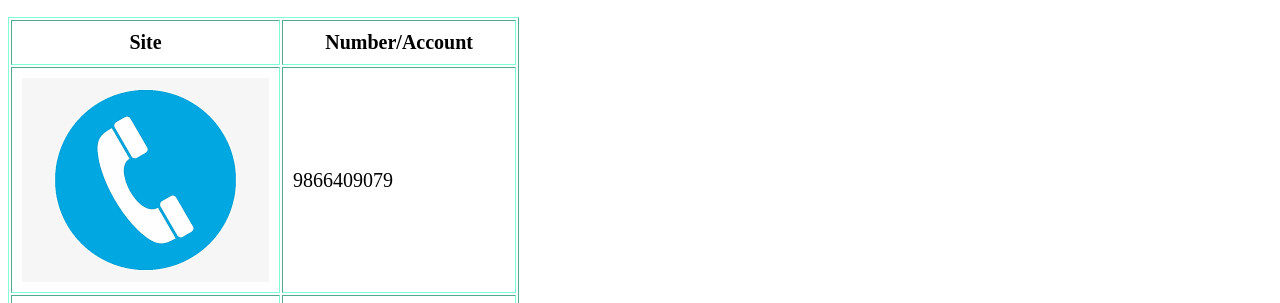
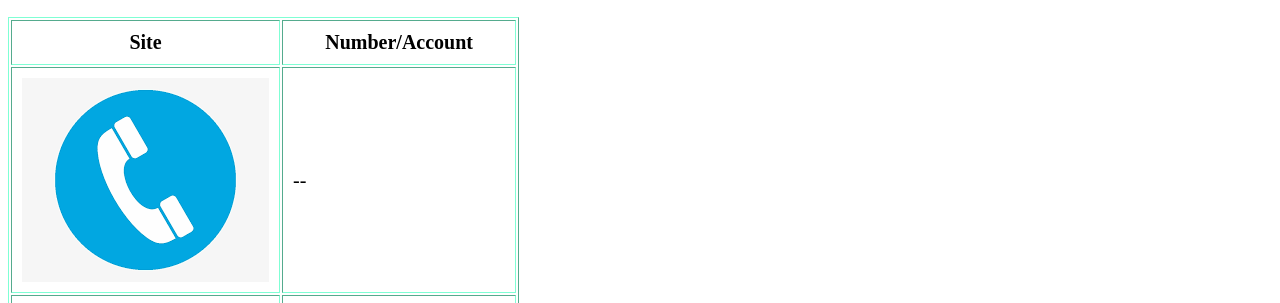
Before and after one commit to AnomaTuladhar/SIS-Portfolio, a plain HTML site: page Contacts.html in a window 1280 px wide. Shown: the part 588-891 px from the top of the page. Drawn offline with Linux system fonts and the light colour scheme.

Commit message:
Update Contacts.html

```diff
--- a/Contacts.html
+++ b/Contacts.html
@@ -15,7 +15,7 @@
         <th> Number/Account</th>
         <tr>
             <td><img src="phone.png" alt="Phone"></td>
-            <td> 9866409079</td>
+            <td> -- </td>
             </tr>
         <tr>
             <td><img src="Email.png" alt="Email"> </td>
```
